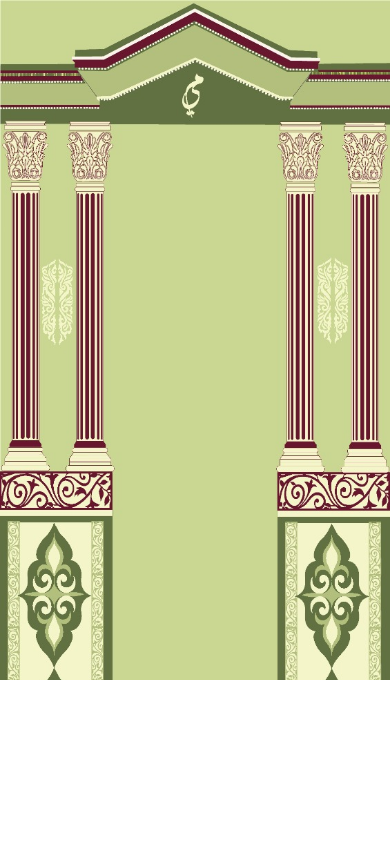
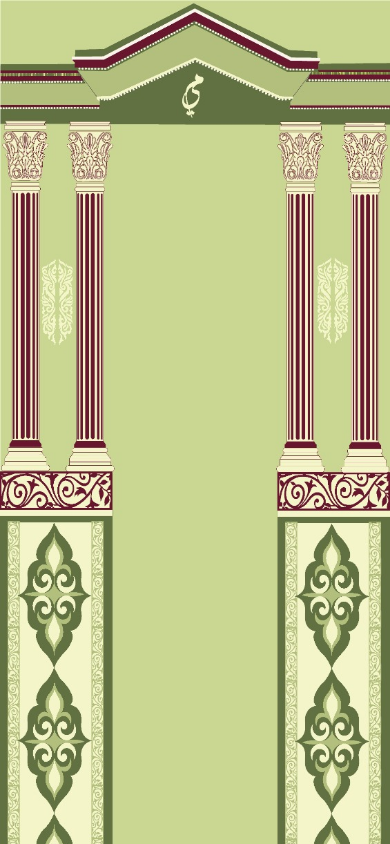
Before and after one commit to OmarDahabx/mariamXyassine, a plain HTML site: page index.html in a window 390 px wide. Drawn offline with Linux system fonts and the light colour scheme.

Commit message:
Add files via upload

```diff
--- a/css/style.css
+++ b/css/style.css
@@ -20,7 +20,7 @@ main {
 
 .hero-img {
         width: 100vw;
-        height: 680px;
+        height: 100vh;
         object-fit: cover;
         object-position: top;
         display: block;
```
